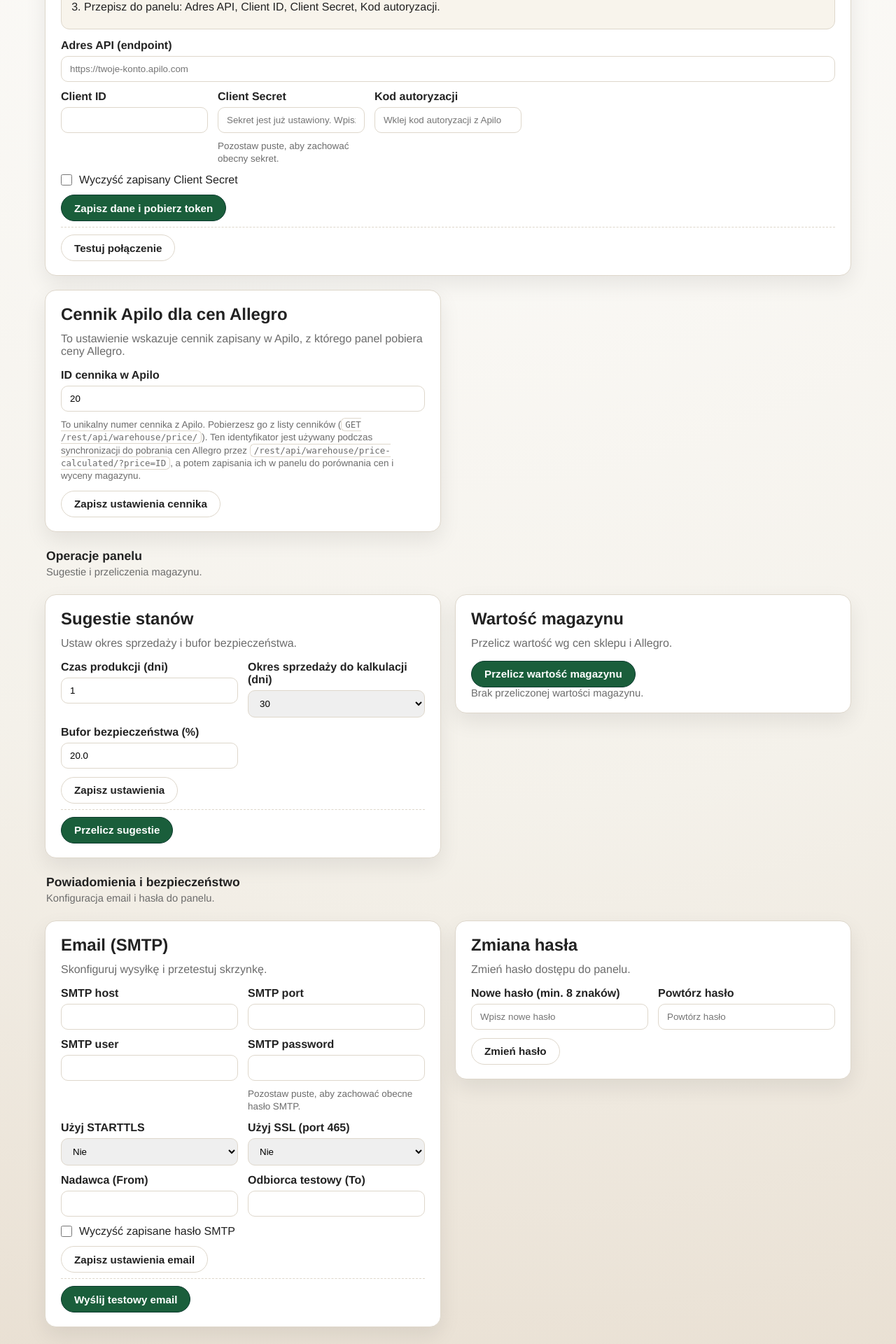
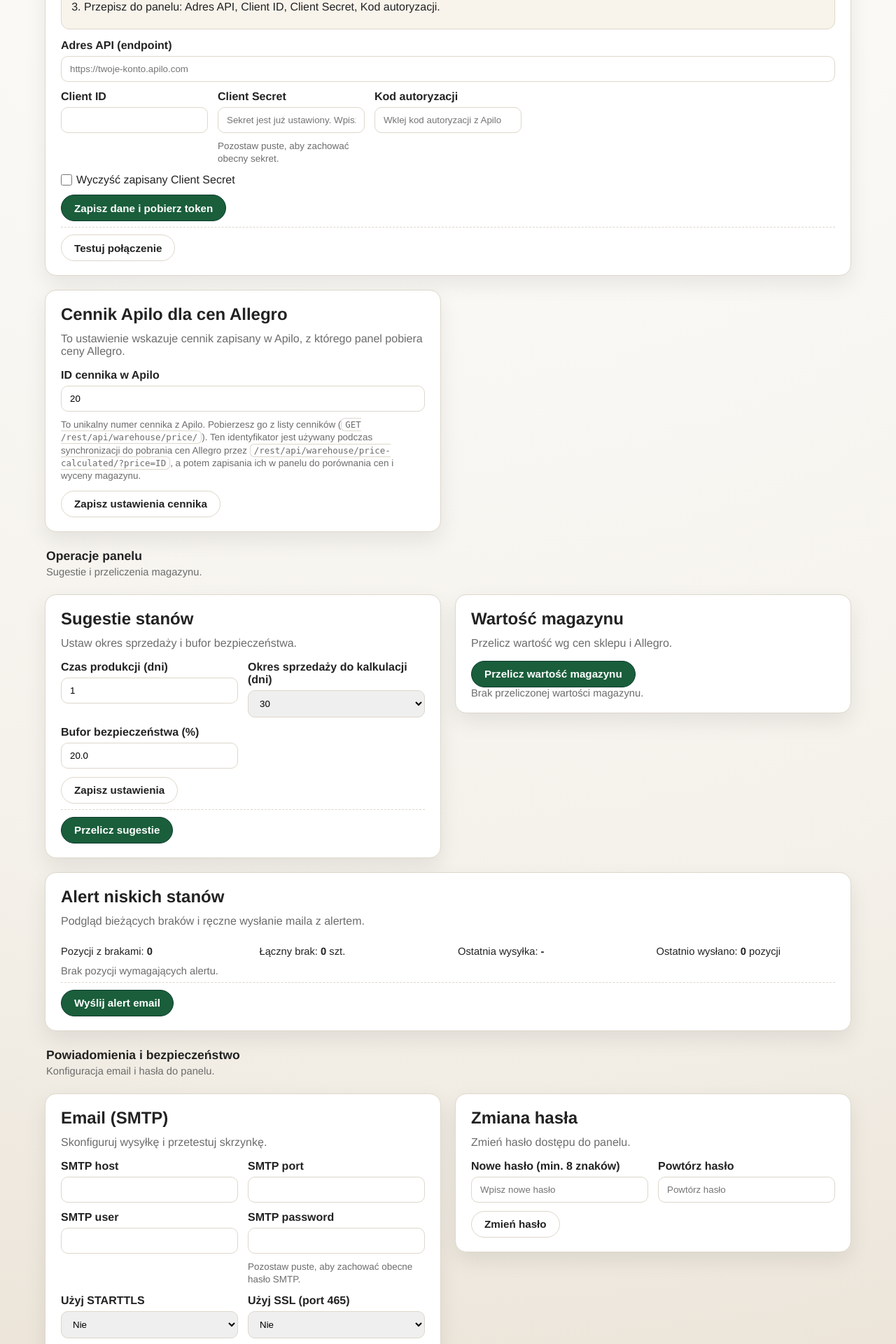
Before and after one commit to Olafejs/apilo-panel, a Flask app: page /settings in a window 1280 px wide. Shown: the part 433-2353 px from the top of the page at 70% size. Run offline with Flask 3, Linux system fonts and the light colour scheme; the visitor is signed in with stand-in values (Sample User, id 1); data that the repository does not hold is empty; some libraries are stand-ins or nearby versions.

Commit message:
Fix sales report and add low stock alerts

```diff
--- a/apilo.py
+++ b/apilo.py
@@ -367,5 +367,8 @@ class ApiloClient:
         data = self._request("GET", "/rest/api/sale/")
         return data.get("platforms", []) if isinstance(data, dict) else []
 
+    def get_order_status_map(self):
+        return self._request("GET", "/rest/api/orders/status/map/") or []
+
     def get_shipment_status_map(self):
         return self._request("GET", "/rest/api/orders/shipment/status/map/") or []
--- a/app.py
+++ b/app.py
@@ -444,6 +444,56 @@ def get_suggest_days():
 
 def get_allegro_price_list_id():
     return parse_int_value(get_setting(DB_PATH, "allegro_price_list_id"), 20, min_value=1)
+
+
+def get_realized_order_status_ids(client):
+    try:
+        status_map = client.get_order_status_map()
+    except Exception:
+        return set()
+    realized_ids = set()
+    for item in status_map:
+        haystack = " ".join(
+            str(item.get(key) or "")
+            for key in ("key", "name", "description")
+        ).lower()
+        if "zrealiz" in haystack or "complete" in haystack:
+            status_id = item.get("id")
+            if status_id is not None:
+                realized_ids.add(status_id)
+    return realized_ids
+
+
+def get_low_stock_rows(limit=10):
+    lead_time_days = get_suggest_lead_time_days()
+    safety_pct = get_suggest_safety_pct()
+    suggest_days = get_suggest_days()
+    rows = get_products(
+        DB_PATH,
+        preset="shortage",
+        sort="shortage",
+        order="desc",
+        limit=limit,
+        offset=0,
+        lead_time_days=lead_time_days,
+        safety_pct=safety_pct,
+        suggest_days=suggest_days,
+    )
+    result = []
+    for row in rows:
+        current_qty = row["quantity"] if row["quantity"] is not None else 0
+        suggested_qty = row["suggested_qty"] if row["suggested_qty"] is not None else 0
+        shortage_qty = row["shortage_qty"] if row["shortage_qty"] is not None else 0
+        result.append(
+            {
+                "name": row["name"] or "-",
+                "ean": row["ean"] or "",
+                "quantity": current_qty,
+                "suggested_qty": suggested_qty,
+                "shortage_qty": shortage_qty,
+            }
+        )
+    return result
 
 
 def is_safe_redirect_target(target):
@@ -900,6 +950,19 @@ def settings():
             except Exception as exc:
                 app.logger.exception("Email test failed")
                 flash(public_error_message(exc), "error")
+        elif action == "alerts_email":
+            try:
+                alert_rows = get_low_stock_rows(limit=200)
+                if not alert_rows:
+                    flash("Brak pozycji do alertu niskich stanów.", "info")
+                else:
+                    send_low_stock_alert_email(alert_rows)
+                    set_setting(DB_PATH, "alerts_low_stock_sent_at", utc_now_iso())
+                    set_setting(DB_PATH, "alerts_low_stock_sent_count", str(len(alert_rows)))
+                    flash(f"Wysłano alert niskich stanów ({len(alert_rows)} pozycji).", "success")
+            except Exception as exc:
+                app.logger.exception("Low stock alert email failed")
+                flash(public_error_message(exc), "error")
         elif action == "password":
             password = request.form.get("password")
             confirm = request.form.get("confirm")
@@ -979,6 +1042,21 @@ def settings():
         "allegro": get_setting(DB_PATH, "inventory_value_allegro") or "",
         "updated_at": format_pull_time(get_setting(DB_PATH, "inventory_value_at") or ""),
     }
+    low_stock_dashboard = get_dashboard_metrics(
+        DB_PATH,
+        lead_time_days=get_suggest_lead_time_days(),
+        safety_pct=get_suggest_safety_pct(),
+        suggest_days=get_suggest_days(),
+    )
+    low_stock_alerts = {
+        "rows": get_low_stock_rows(limit=10),
+        "count": low_stock_dashboard.get("shortage_count", 0) or 0,
+        "units": low_stock_dashboard.get("shortage_units", 0) or 0,
+        "last_sent_at": format_pull_time(get_setting(DB_PATH, "alerts_low_stock_sent_at") or ""),
+        "last_sent_count": parse_int_value(
+            get_setting(DB_PATH, "alerts_low_stock_sent_count"), 0, min_value=0
+        ),
+    }
     return render_template(
         "settings.html",
         required=tokens_missing(),
@@ -990,6 +1068,7 @@ def settings():
         api_edit_mode=api_edit_mode,
         show_api_form=show_api_form,
         inventory_values=inventory_values,
+        low_stock_alerts=low_stock_alerts,
         suggest_lead_time_days=get_suggest_lead_time_days(),
         suggest_safety_pct=get_suggest_safety_pct(),
         suggest_days=get_suggest_days(),
@@ -1073,10 +1152,11 @@ def sales_report():
     if days < 1 or days > 365:
         days = 30
     export = request.args.get("export") == "1"
+    realized_only = request.args.get("realized", "1") != "0"
     now = datetime.now(timezone.utc)
     updated_after = (now - timedelta(days=days)).isoformat()
     try:
-        totals, meta, _daily_map = get_sales_totals(days)
+        totals, meta, _daily_map = get_sales_totals(days, realized_only=realized_only)
     except Exception as exc:
         app.logger.exception("Sales report generation failed")
         flash(public_error_message(exc), "error")
@@ -1106,6 +1186,7 @@ def sales_report():
         "sales_report.html",
         rows=rows,
         days=days,
+        realized_only=realized_only,
         orders_total=meta["orders_total"],
         orders_used=meta["orders_used"],
         realized_filter=meta["realized_filter"],
@@ -1113,11 +1194,22 @@ def sales_report():
     )
 
 
-def get_sales_totals(days):
+def get_sales_totals(days, realized_only=True):
     now = datetime.now(timezone.utc)
     ordered_after = (now - timedelta(days=days)).isoformat()
     client = get_client()
     orders = client.list_orders(ordered_after=ordered_after, payment_status=2)
+    orders_total = len(orders)
+    realized_filter = False
+    if realized_only:
+        realized_status_ids = get_realized_order_status_ids(client)
+        if realized_status_ids:
+            realized_filter = True
+            orders = [
+                order
+                for order in orders
+                if parse_int_value(order.get("status"), -1) in realized_status_ids
+            ]
     by_apilo_id, by_original_code, by_sku = get_product_maps(DB_PATH)
     totals = {}
     details_map = {}
@@ -1156,9 +1248,9 @@ def get_sales_totals(days):
                 )
                 entry["qty"] += qty
     meta = {
-        "orders_total": len(orders),
+        "orders_total": orders_total,
         "orders_used": len(orders),
-        "realized_filter": False,
+        "realized_filter": realized_filter,
     }
     details_list = {}
     for ean, orders_map in details_map.items():
@@ -1445,7 +1537,7 @@ def format_pln(value):
     return f"{formatted} zł"
 
 
-def send_test_email():
+def send_email_message(subject, body):
     import smtplib
     from email.message import EmailMessage
 
@@ -1466,10 +1558,10 @@ def send_test_email():
         raise RuntimeError("Nieprawidłowy port SMTP.")
 
     msg = EmailMessage()
-    msg["Subject"] = "Apilo - test email"
+    msg["Subject"] = subject
     msg["From"] = sender
     msg["To"] = recipient
-    msg.set_content("Test konfiguracji SMTP z panelu Apilo.")
+    msg.set_content(body)
 
     smtp_class = smtplib.SMTP_SSL if use_ssl else smtplib.SMTP
     with smtp_class(host, port, timeout=30) as server:
@@ -1480,6 +1572,30 @@ def send_test_email():
         if user and password:
             server.login(user, password)
         server.send_message(msg)
+
+
+def send_test_email():
+    send_email_message("Apilo - test email", "Test konfiguracji SMTP z panelu Apilo.")
+
+
+def send_low_stock_alert_email(rows):
+    lines = [
+        "Alert niskich stanow - Apilo Panel",
+        "",
+        f"Liczba pozycji: {len(rows)}",
+        "",
+    ]
+    for row in rows:
+        lines.append(
+            "- {name} | EAN: {ean} | stan: {qty} | sugerowany: {suggested} | brak: {shortage}".format(
+                name=row["name"],
+                ean=row["ean"] or "-",
+                qty=row["quantity"],
+                suggested=row["suggested_qty"],
+                shortage=row["shortage_qty"],
+            )
+        )
+    send_email_message("Apilo - alert niskich stanow", "\n".join(lines))
 
 
 @app.get("/thumb/<int:apilo_id>")
--- a/static/style.css
+++ b/static/style.css
@@ -840,6 +840,19 @@ tbody tr.dirty {
   min-width: 0;
 }
 
+.checkbox-row {
+  display: inline-flex;
+  align-items: center;
+  gap: 10px;
+  font-weight: 500;
+}
+
+.checkbox-row input[type="checkbox"] {
+  width: 16px;
+  height: 16px;
+  margin: 0;
+}
+
 .stack label {
   display: flex;
   flex-direction: column;
@@ -849,14 +862,10 @@ tbody tr.dirty {
 
 .stack label.checkbox-row {
   flex-direction: row;
-  align-items: center;
-  gap: 10px;
   font-weight: 500;
 }
 
 .stack label.checkbox-row input[type="checkbox"] {
-  width: 16px;
-  height: 16px;
   margin: 0;
 }
 
--- a/templates/settings.html
+++ b/templates/settings.html
@@ -240,6 +240,54 @@
           {% endif %}
         </div>
 
+        <div class="card full">
+          <div class="card-head">
+            <div>
+              <h2>Alert niskich stanów</h2>
+              <p class="card-desc">Podgląd bieżących braków i ręczne wysłanie maila z alertem.</p>
+            </div>
+          </div>
+          <div class="details-stats">
+            <div>Pozycji z brakami: <strong>{{ low_stock_alerts.count or 0 }}</strong></div>
+            <div>Łączny brak: <strong>{{ low_stock_alerts.units or 0 }}</strong> szt.</div>
+            <div>Ostatnia wysyłka: <strong>{{ low_stock_alerts.last_sent_at or "-" }}</strong></div>
+            <div>Ostatnio wysłano: <strong>{{ low_stock_alerts.last_sent_count or 0 }}</strong> pozycji</div>
+          </div>
+          {% if low_stock_alerts.rows %}
+            <table class="details-table">
+              <thead>
+                <tr>
+                  <th>Produkt</th>
+                  <th>EAN</th>
+                  <th>Stan</th>
+                  <th>Sug. stan</th>
+                  <th>Brak</th>
+                </tr>
+              </thead>
+              <tbody>
+                {% for row in low_stock_alerts.rows %}
+                <tr>
+                  <td>{{ row.name }}</td>
+                  <td>{{ row.ean or "-" }}</td>
+                  <td class="qty">{{ row.quantity }}</td>
+                  <td class="qty">{{ row.suggested_qty }}</td>
+                  <td class="qty">{{ row.shortage_qty }}</td>
+                </tr>
+                {% endfor %}
+              </tbody>
+            </table>
+          {% else %}
+            <div class="details-empty">Brak pozycji wymagających alertu.</div>
+          {% endif %}
+          <form method="post" class="stack inline-action-form">
+            <input type="hidden" name="action" value="alerts_email">
+            <input type="hidden" name="csrf_token" value="{{ csrf_token() }}">
+            <div class="action-row">
+              <button class="btn primary" type="submit">Wyślij alert email</button>
+            </div>
+          </form>
+        </div>
+
         <div class="settings-break full">
           <h2>Powiadomienia i bezpieczeństwo</h2>
           <p>Konfiguracja email i hasła do panelu.</p>
```
Also changed, not shown: templates/sales_report.html (+15 -3 lines), CHANGELOG.md, 1 other file.
